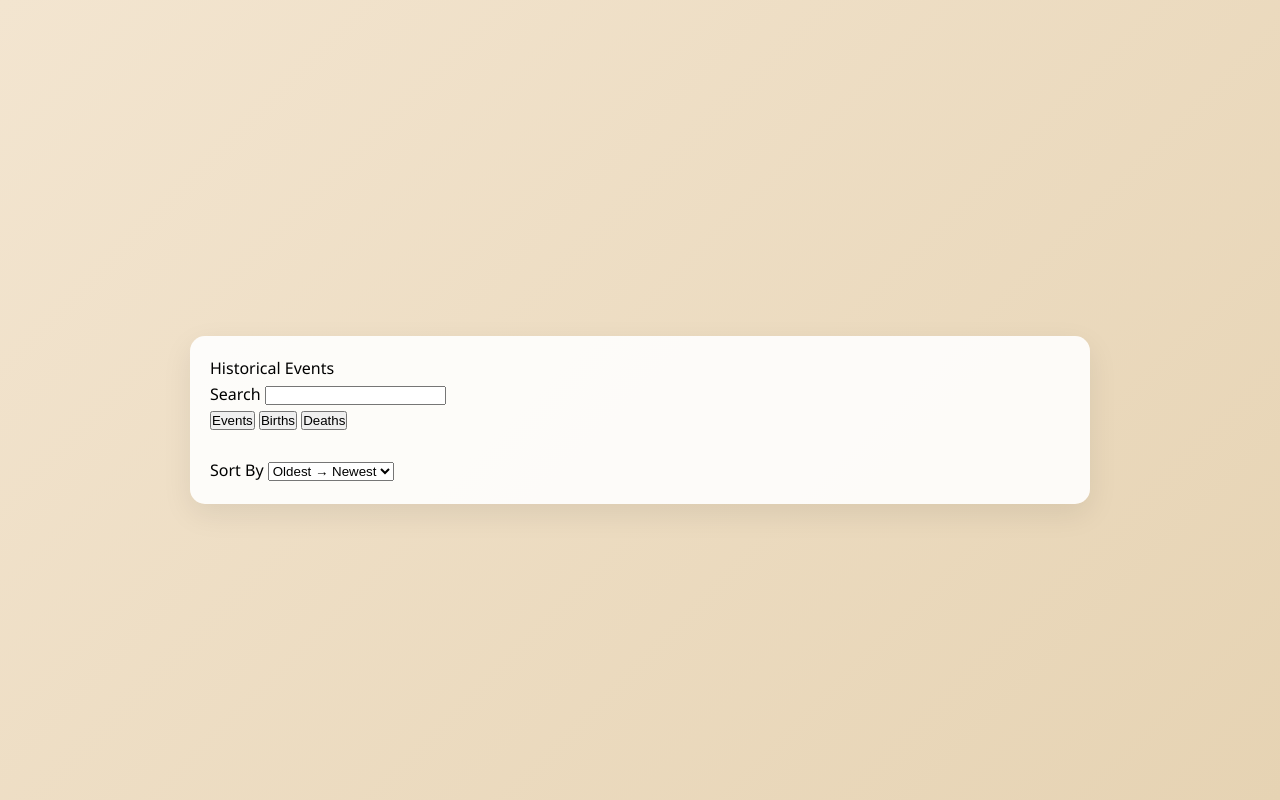
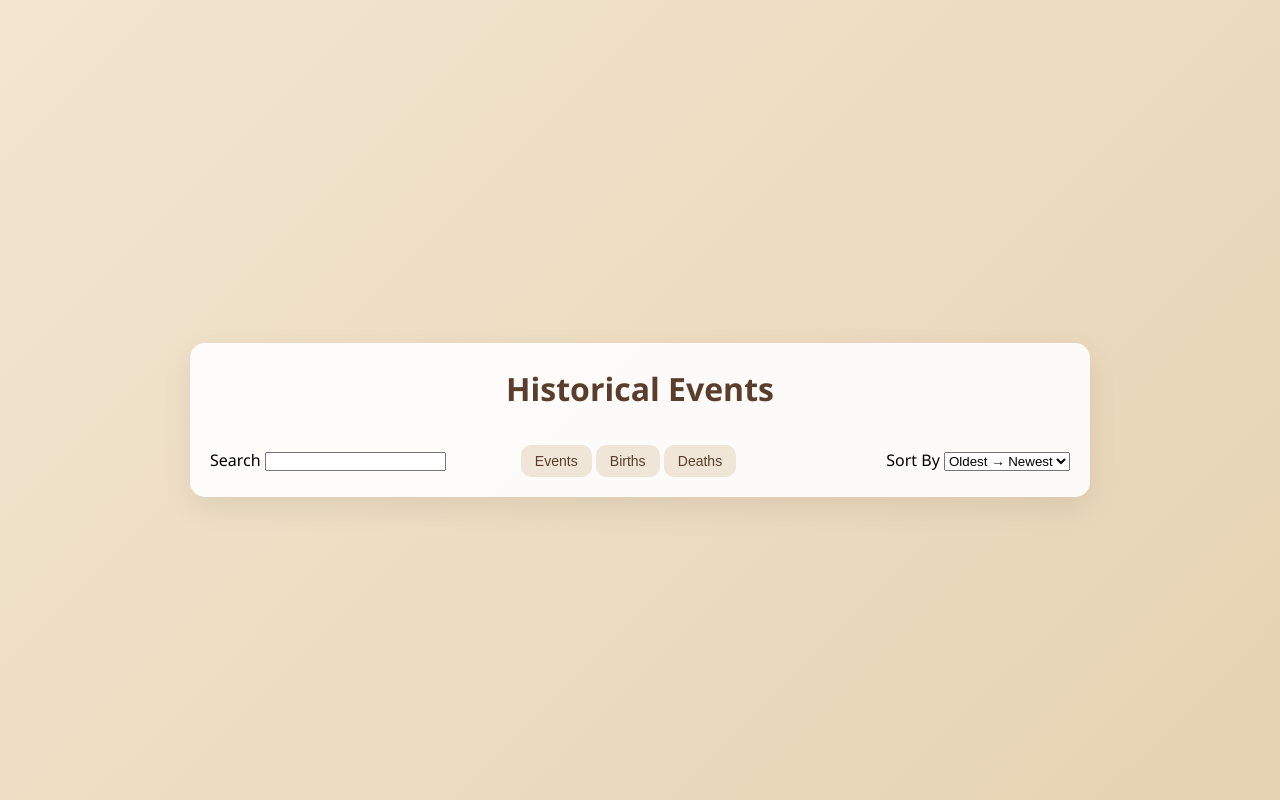
Before and after one commit to Aniruddhadwivedi07/memory-capsule, a plain HTML site: page index.html in a window 1280 px wide. Drawn offline with Linux system fonts and the light colour scheme.

Commit message:
styling to buttons and body

```diff
--- a/style.css
+++ b/style.css
@@ -21,3 +21,37 @@ body {
     box-shadow: 0 10px 30px rgba(0, 0, 0, 0.08);
     margin-top: 40px;
 }
+#header{
+    text-align: center;
+    margin-bottom: 30px;
+    font-weight: bold;
+    font-size: 2rem;
+    color: #5a3e2b;
+}
+#controls{
+    display: flex;
+    gap: 15px;
+    flex-wrap: wrap;
+    align-items: center;
+    justify-content: space-between;
+}
+#filter-container button{
+    padding: 8px 14px;
+    border-radius: 10px;
+    border: none;
+    background-color: #f0e6d8;
+    color: #5a3e2b;
+    font-size: 14px;
+    cursor: pointer;
+    transition: all 0.2s ease;
+}
+
+#filter-container button:hover{
+    background-color: #e6d3b3;
+    transform: translateY(-1px);
+}
+
+#filter-container button.active{
+    background-color: #5a3e2b;
+    color: white;
+}
```
